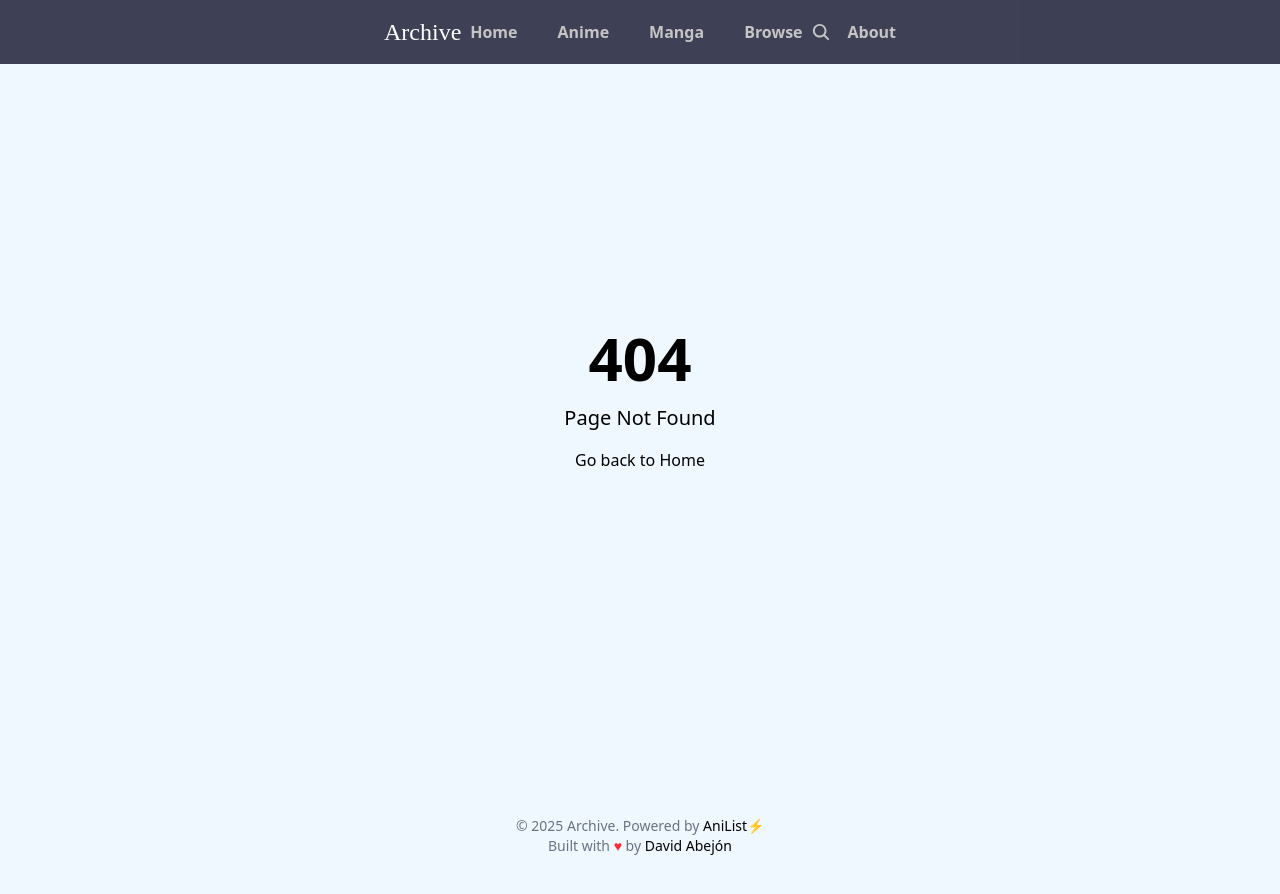
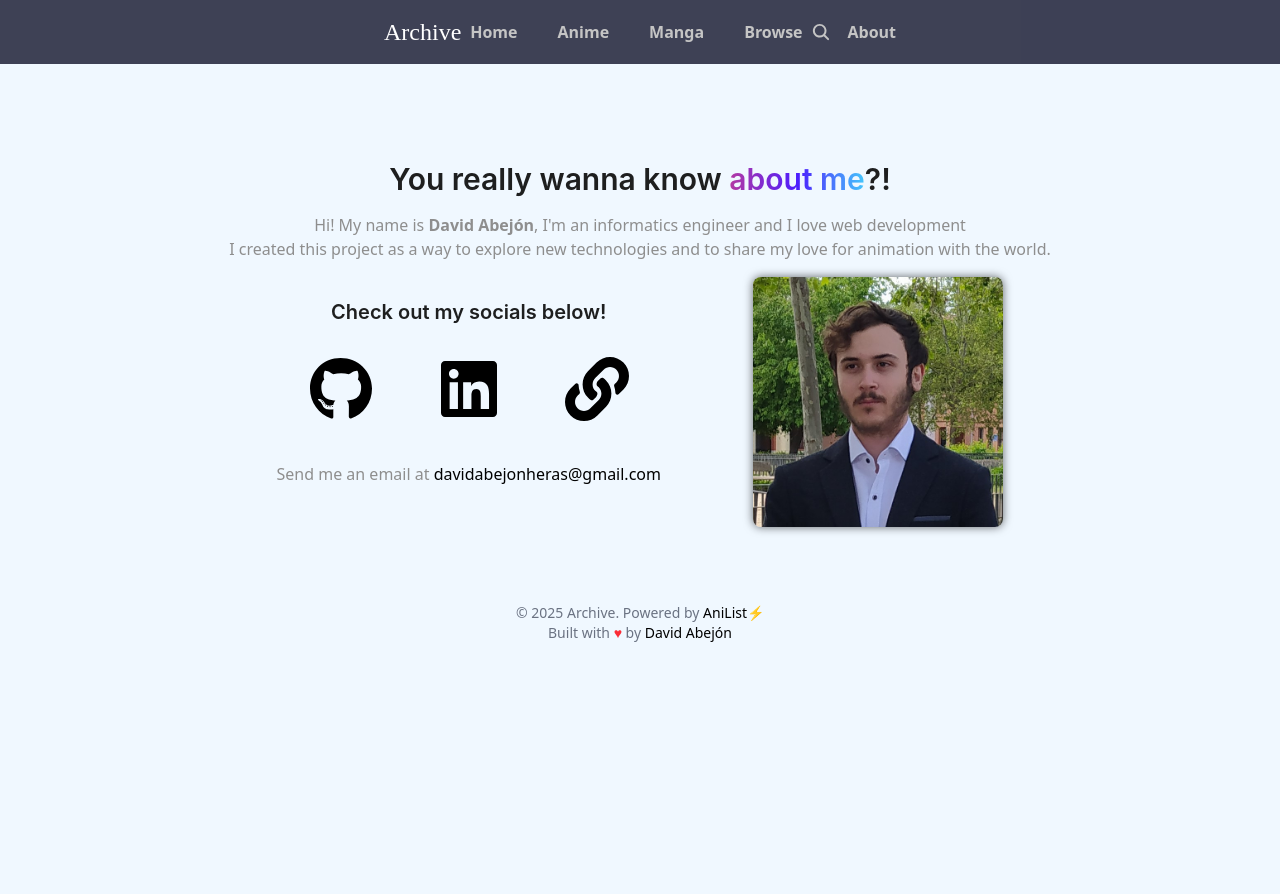
Before and after one commit to davidabejon/archive, a React (Vite) app: page /about in a window 1280 px wide. Before the commit this address had no page. Shown: the top 894 px of the page. Before the commit the page ends 872 px from the top, so only its background shows below. Built offline with nearby package versions, Linux system fonts and the light colour scheme; a web font is replaced by a local one.

Commit message:
add. about page

```diff
--- a/src/App.jsx
+++ b/src/App.jsx
@@ -11,6 +11,7 @@ import Navbar from './components/Navbar'
 import NotFound from './views/NotFound'
 import Footer from './components/Footer'
 import RouteChangeHandler from './components/RouterChangeHandler'
+import About from './views/About'
 
 function App() {
 
@@ -42,6 +43,7 @@ function App() {
               <Route path={'/:type/:id/:title?'} element={<Entry />} />
               <Route path={'/character/:id/:name?'} element={<Character />} />
               <Route path={'/staff/:id/:name?'} element={<Staff />} />
+              <Route path={'/about'} element={<About />} />
               <Route path={'*'} element={<NotFound />} />
             </Routes>
           </AnimatePresence>
--- /dev/null
+++ b/src/styles/About.css
@@ -0,0 +1,20 @@
+.title-gradient {
+    background: rgb(63, 94, 251);
+    background: linear-gradient(90deg, rgba(63, 94, 251, 1) 0%, rgba(252, 70, 107, 1) 100%);
+    -webkit-background-clip: text;
+    -webkit-text-fill-color: transparent;
+}
+
+.about-me-gradient {
+    background: rgb(180, 58, 163);
+    background: linear-gradient(90deg, rgba(180, 58, 163, 1) 0%, rgba(77, 29, 253, 1) 50%, rgba(69, 199, 252, 1) 100%);
+    -webkit-background-clip: text;
+    -webkit-text-fill-color: transparent;
+}
+
+.my-photo {
+    width: 250px;
+    border-radius: .5rem;
+    object-fit: cover;
+    box-shadow: 0 0 10px rgba(0, 0, 0, 0.6);
+}
--- /dev/null
+++ b/src/views/About.jsx
@@ -0,0 +1,46 @@
+import { FaGithub, FaLinkedin, FaLink } from "react-icons/fa"
+import david from '../assets/david.jpg'
+import '../styles/About.css'
+import Title from "antd/es/typography/Title"
+import { useState } from "react";
+
+function About() {
+
+  const [width, setWidth] = useState(window.innerWidth);
+  const isMobile = width < 768;
+
+  const handleResize = () => {
+    setWidth(window.innerWidth);
+  }
+  window.addEventListener('resize', handleResize);
+
+  return (
+    <div className={`${isMobile ? 'mt-5' : 'mt-40'} padding-center mb-15`}>
+      <Title level={2} className='text-center font-bold'>You really wanna know <span className='about-me-gradient'>about me</span>?!</Title>
+      <p className='secondary text-center'>
+        Hi! My name is <span className='font-bold'>David Abejón</span>, I'm an informatics engineer and I love web development<br></br>
+        I created this project as a way to explore new technologies and to share my love for animation with the world.
+      </p>
+      <div className='flex justify-evenly mt-4 flex-wrap gap-2'>
+        <div className='flex flex-col justify-evenly'>
+          <Title level={4} className='font-bold m-0 text-center'>Check out my socials below!</Title>
+          <div className='flex justify-around'>
+            <a href='https://github.com/davidabejon' title='GitHub' target='_blank'>
+              <FaGithub style={{ fontSize: '4em' }} />
+            </a>
+            <a href='https://www.linkedin.com/in/davidabejonheras/' title='Linkedin' target='_blank'>
+              <FaLinkedin style={{ fontSize: '4em' }} />
+            </a>
+            <a href='https://davidabejon.cv/?language=en' title='Portfolio' target='_blank'>
+              <FaLink style={{ fontSize: '4em' }} />
+            </a>
+          </div>
+          <p className='secondary text-center my-5'>Send me an email at <a href='mailto:davidabejonheras@gmail.com'>davidabejonheras@gmail.com</a></p>
+        </div>
+        <img className='my-photo' src={david} alt='Photo of myself!' width={250} height={250} />
+      </div>
+    </div>
+  )
+}
+
+export default About
--- a/src/views/Home.jsx
+++ b/src/views/Home.jsx
@@ -33,7 +33,6 @@ function Home() {
     }
 
   useEffect(() => {
-    window.scrollTo(0, 0)
     document.title = 'Home · Archive'
     setLoadingTrending(true)
     fetch(url, options).then(handleResponse)
```
Also changed, not shown: src/assets/david.jpg (added).
